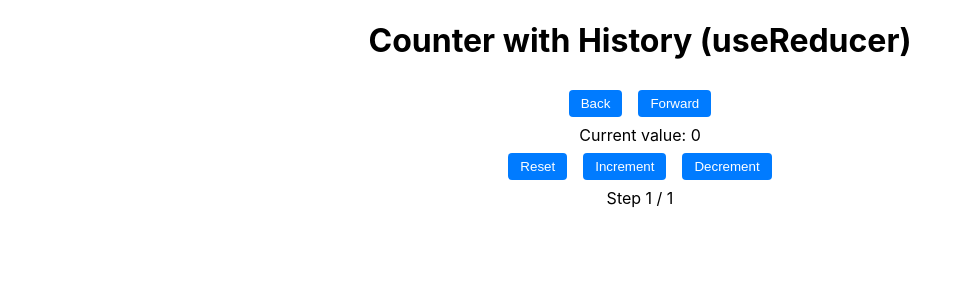
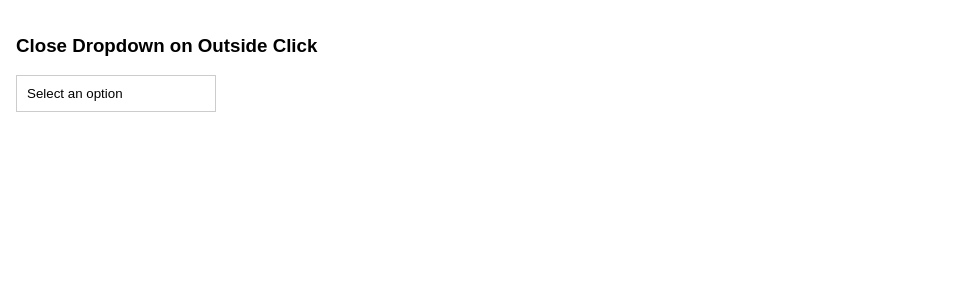
Before and after one commit to UDAY525/ui-library, a React (Create React App) app: page / in a window 1280 px wide. Shown: the top 300 px of the page, without its empty margins (0-956 px from the left). Built offline with nearby package versions, Linux system fonts and the light colour scheme.

Commit message:
Add DropOutside component and update App.js to include it

```diff
--- a/src/App.js
+++ b/src/App.js
@@ -11,7 +11,8 @@
 // import CheckBox from './components/group-check';
 // import CheckerStage from "./components/checker-stage/CheckerStage";
 // import PaginationComp from "./components/pagination/PaginationComp";
-import Counter from "./components/counter-history/Counter";
+// import Counter from "./components/counter-history/Counter";
+import DropOutside from "./components/dropdown-outside/DropOutside";
 function App() {
   return (
     <div className="App">
@@ -53,7 +54,10 @@ function App() {
       {/* <PaginationComp/> */}
 
       {/* Counter with history */}
-      <Counter />
+      {/* <Counter /> */}
+
+      {/* Drop down close on outside click */}
+      <DropOutside />
     </div>
   );
 }
--- /dev/null
+++ b/src/components/dropdown-outside/DropOutside.jsx
@@ -0,0 +1,60 @@
+import React, { useEffect, useRef, useState } from "react";
+import "./style.css";
+
+const DropOutside = () => {
+  const [isOpen, setIsOpen] = useState(false);
+  const [selected, setSelected] = useState(null);
+  const dropdownRef = useRef(null);
+
+  const toggleDropdown = () => setIsOpen((prev) => !prev);
+
+  const handleOptionSelect = (option) => {
+    setSelected(option);
+    setIsOpen(false);
+  };
+
+  useEffect(() => {
+    const handleClickOutside = (e) => {
+      if (
+        isOpen &&
+        dropdownRef.current &&
+        !dropdownRef.current.contains(e.target)
+      ) {
+        setIsOpen(false);
+      }
+    };
+
+    document.addEventListener("mousedown", handleClickOutside);
+    return () => document.removeEventListener("mousedown", handleClickOutside);
+  }, [isOpen]);
+
+  const options = ["Option 1", "Option 2", "Option 3"];
+
+  return (
+    <div id="dropdownSection">
+      <h3>Close Dropdown on Outside Click</h3>
+
+      <div id="dropDownOutside" ref={dropdownRef} className="dropdown">
+        <button onClick={toggleDropdown} className="dropdown-toggle">
+          {selected || "Select an option"}
+        </button>
+
+        {isOpen && (
+          <ul className="dropdown-menu">
+            {options.map((option) => (
+              <li
+                key={option}
+                onClick={() => handleOptionSelect(option)}
+                className="dropdown-item"
+              >
+                {option}
+              </li>
+            ))}
+          </ul>
+        )}
+      </div>
+    </div>
+  );
+};
+
+export default DropOutside;
--- /dev/null
+++ b/src/components/dropdown-outside/style.css
@@ -0,0 +1,38 @@
+#dropdownSection {
+  padding: 1rem;
+  font-family: Arial, sans-serif;
+}
+
+.dropdown {
+  position: relative;
+  width: 200px;
+}
+
+.dropdown-toggle {
+  width: 100%;
+  padding: 10px;
+  border: 1px solid #ccc;
+  background: #fff;
+  cursor: pointer;
+  text-align: left;
+}
+
+.dropdown-menu {
+  position: absolute;
+  width: 100%;
+  margin-top: 4px;
+  padding: 0;
+  border: 1px solid #ccc;
+  background: #fff;
+  list-style: none;
+  z-index: 10;
+}
+
+.dropdown-item {
+  padding: 10px;
+  cursor: pointer;
+}
+
+.dropdown-item:hover {
+  background-color: #f2f2f2;
+}
```
